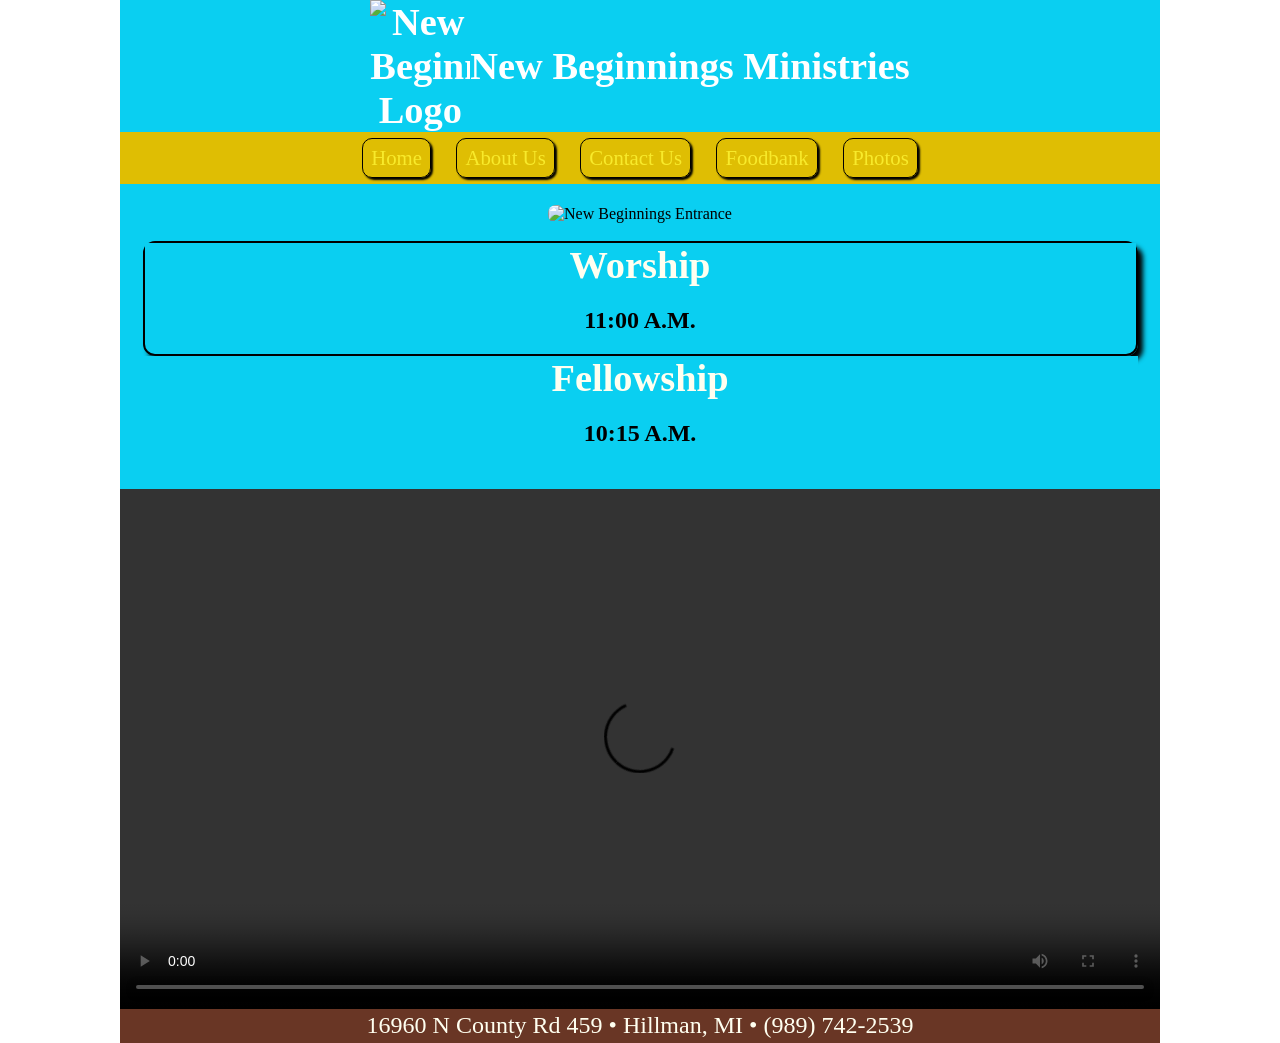
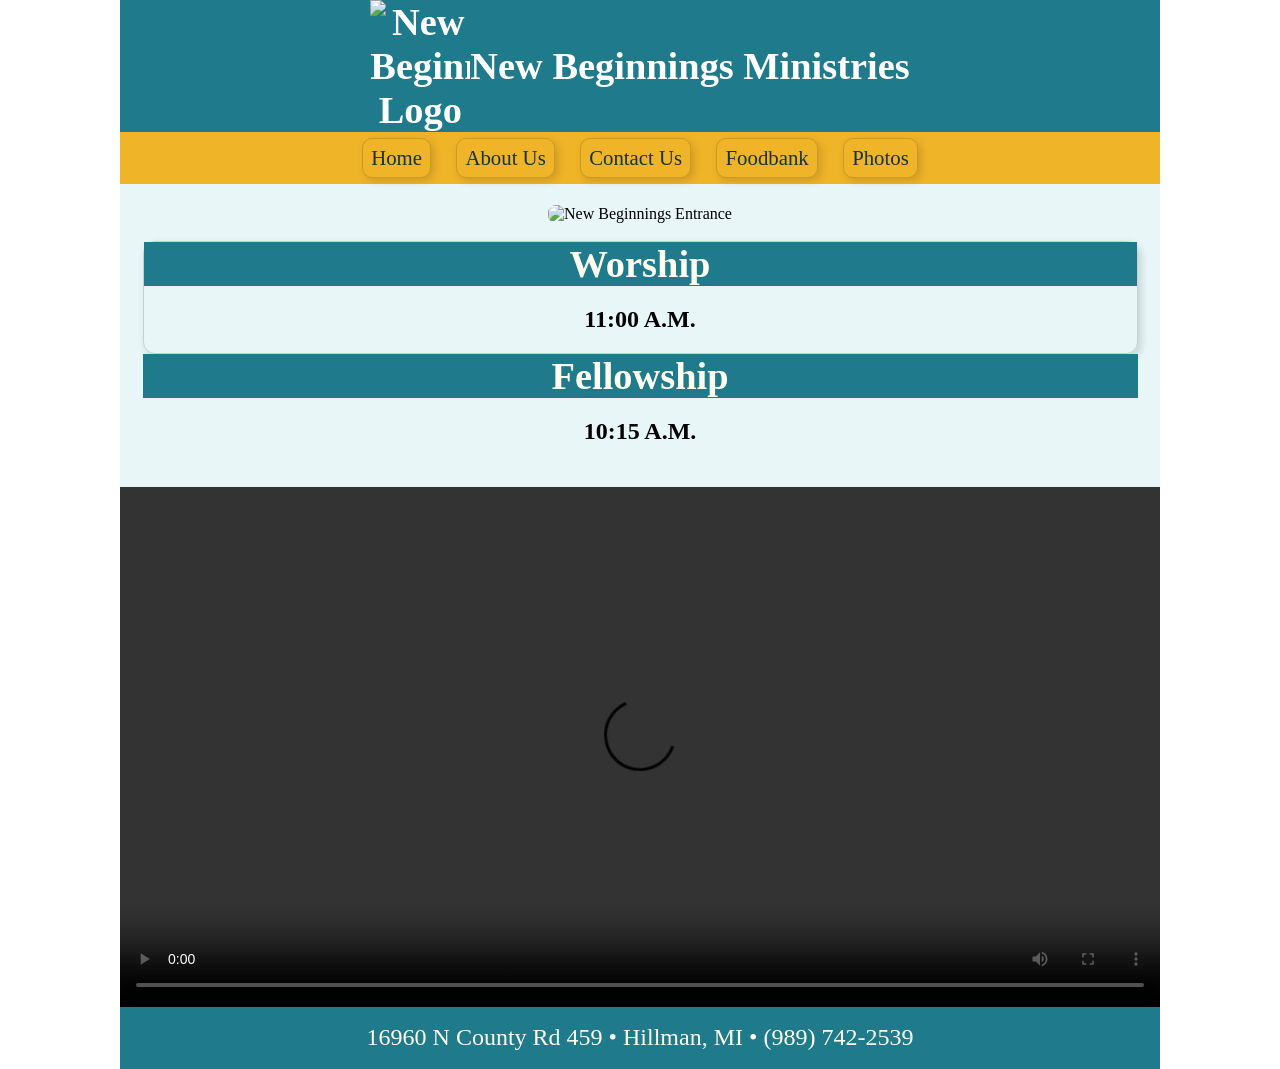

Site styles and layouts etc update

--- a/styles.css
+++ b/styles.css
@@ -4,16 +4,21 @@ a, li, nav, ul, h1, figure, header, section, article, tbody, tr, td, p, img, art
   margin: 0;
 }
 
+:root {
+  --color-primary: #1f7a8c;
+  --color-primary-dark: #145a68;
+  --color-accent: #f0b429;
+  --color-accent-dark: #d99a0f;
+  --color-bg-light: #e8f6f8;
+  --color-text-dark: #14333a;
+  --shadow-soft: 3px 3px 8px rgba(0, 0, 0, 0.15);
+}
+
 .logo {
 margin-left: 5%;
 }
 ul {
 list-style-type: none;
-}
-li {
-border: 1px solid black;
-border-radius: 2px;
-box-shadow: 2px 2px 2px rgba(0, 0, 0, 1);
 }
 .new-beginnings-logo img {
   display: inline-block;
@@ -30,7 +35,7 @@ h1 {
 font-family: Bitter, "Times New Roman", Times, serif;
 font-weight: 700;
 color: ivory;
-background-color: #0acff1;
+background-color: var(--color-primary);
 font-size: 2.4em;
 }
 header {
@@ -43,7 +48,7 @@ margin-left: auto;
 margin-right: auto;
 text-align: center;
 margin-bottom: -4px;
-background-color: #0acff1;
+background-color: var(--color-bg-light);
 max-width: 1040px;
 }
 figure img {
@@ -53,7 +58,7 @@ margin: 0 auto;
 margin-top: 2%;
 border-radius: 8px;
 }
-.new-Beginnings-img {
+.new-beginnings-img {
 width: 90%;
 }
 h1 img {
@@ -69,9 +74,9 @@ color: white;
 /* sidebar */
 aside {
 text-align: center;
-border: 2px solid black;
+border: 1px solid rgba(0, 0, 0, 0.15);
 border-radius: 12px;
-box-shadow: 5px 5px 5px rgba(0, 0, 0, 1);
+box-shadow: var(--shadow-soft);
 }
 
 
@@ -94,9 +99,9 @@ width: 100%;
 nav.sitenavigation {
 max-width: 1040px;
 margin: 0 auto;
-color: #34180f;
+color: var(--color-text-dark);
 text-align: center;
-background-color: rgb(223, 190, 3);
+background-color: var(--color-accent);
 clear: left;
 }
 nav.sitenavigation li {
@@ -105,17 +110,19 @@ padding: 0.2em 0.4em;
 display: inline-block;
 font-size: 1.3em;
 line-height: 1.4em;
+border: 1px solid rgba(0, 0, 0, 0.15);
 border-radius: 10px;
+box-shadow: var(--shadow-soft);
 }
 nav.sitenavigation li:hover {
-background-color: rgb(182, 155, 0);
+background-color: var(--color-accent-dark);
 }
 nav.sitenavigation a:link {
 text-decoration: none;
-color: #f8ea2b;
+color: var(--color-text-dark);
 }
 nav.sitenavigation a:visited {
-color: #31312d;
+color: var(--color-primary-dark);
 }
 nav.sitenavigation a:hover, nav.sitenavigation a:focus {
 color: ivory;
@@ -125,7 +132,7 @@ color: ivory;
 article {
 margin: 0 auto;
 padding: 1.4em;
-background-color: #0acff1;
+background-color: var(--color-bg-light);
 max-width: 995px;
 
 }
@@ -147,30 +154,35 @@ font-size: 1.5em;
 line-height: 1.4em;
 margin-left: 1em;
 text-align: center;
+background-color: ivory;
 border-radius: 12px;
-box-shadow: 5px 5px 10px rgba(0, 0, 0, 1);
+box-shadow: var(--shadow-soft);
 margin-top: 7%;
 width: 62%;
+padding: 1em;
 
 }
 
 article section p {
 clear: right;
 text-align: center;
-color: black;
-border: 2px solid black;
+color: var(--color-text-dark);
+background-color: ivory;
+border: 1px solid rgba(0, 0, 0, 0.1);
 border-radius: 12px;
-box-shadow: 5px 5px 5px rgba(0, 0, 0, 1);
+box-shadow: var(--shadow-soft);
 margin-top: 15%;
 width: 90%;
+padding: 0.5em 0;
 }
 
 .fellowship {
 text-align: center;
-color: black;
-border: 2px solid black;
+color: var(--color-text-dark);
+background-color: ivory;
+border: 1px solid rgba(0, 0, 0, 0.1);
 border-radius: 12px;
-box-shadow: 5px 5px 5px rgba(0, 0, 0, 1);
+box-shadow: var(--shadow-soft);
 margin-bottom: 2%;
 }
 
@@ -182,15 +194,38 @@ text-align: center;
 .photos figure {
 max-width: 1040px;
 align-items: center;
-background-color: #0acff1;
+background-color: var(--color-bg-light);
+}
+
+/* photo gallery */
+.gallery {
+max-width: 1040px;
+margin: 0 auto;
+padding: 1.4em;
+background-color: var(--color-bg-light);
+}
+
+.gallery-grid {
+display: grid;
+grid-template-columns: repeat(auto-fit, minmax(220px, 1fr));
+gap: 1em;
+margin-bottom: 1.4em;
+}
+
+.gallery-grid img {
+width: 100%;
+height: 220px;
+object-fit: cover;
+border-radius: 8px;
+box-shadow: var(--shadow-soft);
 }
 video {
 max-width: 1040px;
 width: 100%;
 height: auto;
-margin: 0 auto; 
-display: block; 
-background-color: #0acff1;
+margin: 0 auto;
+display: block;
+background-color: var(--color-bg-light);
 }
 
 
@@ -204,10 +239,20 @@ margin: 0 auto;
 }
 
 footer p {
-background-color: #693625;
+background-color: var(--color-primary);
 font-size: 1.5em;
 line-height: 1.4em;
 width: 100%;
+padding: 0.6em 0;
+}
+
+footer a {
+color: ivory;
+text-decoration: underline;
+}
+
+footer a:hover, footer a:focus {
+color: var(--color-accent);
 }
 
 tr h2 {
@@ -220,20 +265,22 @@ border-spacing: 0 16px;
 }
 
 .centered-article td {
-border: 2px solid black;
+background-color: ivory;
+border: 1px solid rgba(0, 0, 0, 0.1);
 border-radius: 12px;
-box-shadow: 5px 5px 5px rgba(0, 0, 0, 1);
+box-shadow: var(--shadow-soft);
 padding: 8px 10px;
 font-size: 1.2em;
 text-align: center;
 }
 
 .food-bank-aside {
-width: 45%;           
-float: right;        
-border: 2px solid black;
+width: 45%;
+float: right;
+background-color: ivory;
+border: 1px solid rgba(0, 0, 0, 0.1);
 border-radius: 12px;
-box-shadow: 5px 5px 5px rgba(0, 0, 0, 1);
+box-shadow: var(--shadow-soft);
 margin-left: 2%;
 margin-bottom: 5%;
 }
